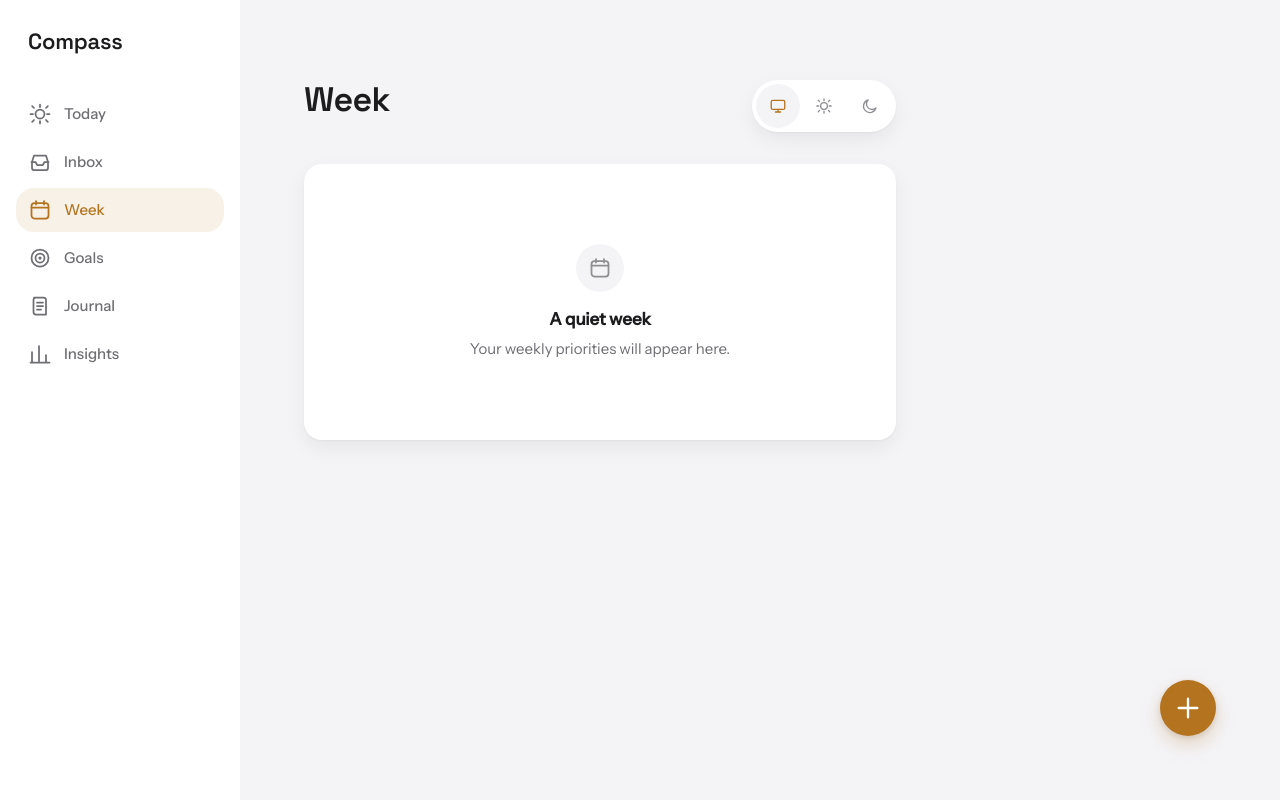
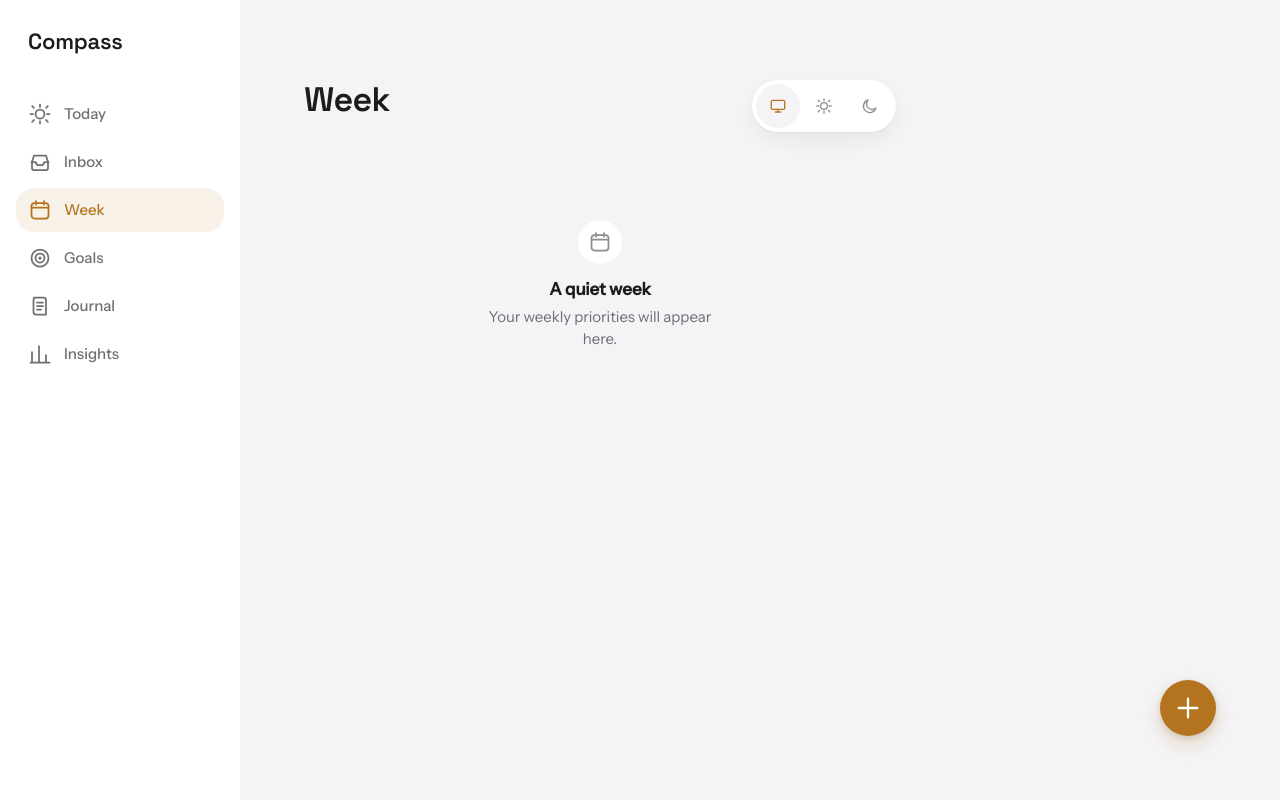
Before and after one commit to kasamthapa/compass, a React (Vite) app: page /week in a window 1280 px wide. Built offline with nearby package versions, Linux system fonts and the light colour scheme.

Commit message:
fix: replace oversized empty-state card with a compact iOS-style group

```diff
--- a/src/components/EmptyState.tsx
+++ b/src/components/EmptyState.tsx
@@ -8,12 +8,12 @@ interface EmptyStateProps {
 
 export function EmptyState({ icon: Icon, title, message }: EmptyStateProps) {
   return (
-    <div className="rounded-lg bg-surface px-6 py-9 text-center shadow-card">
-      <div className="mx-auto mb-4 flex h-12 w-12 items-center justify-center rounded-full bg-bg text-text-faint">
+    <div className="mx-auto mt-10 flex max-w-[15rem] flex-col items-center text-center sm:mt-14">
+      <div className="mb-3.5 flex h-11 w-11 items-center justify-center rounded-full bg-surface text-text-faint">
         <Icon className="h-5 w-5" />
       </div>
       <p className="text-headline text-text">{title}</p>
-      <p className="mx-auto mt-1.5 max-w-xs text-subhead text-text-muted">{message}</p>
+      <p className="mt-1 text-subhead text-text-muted">{message}</p>
     </div>
   )
 }
```
